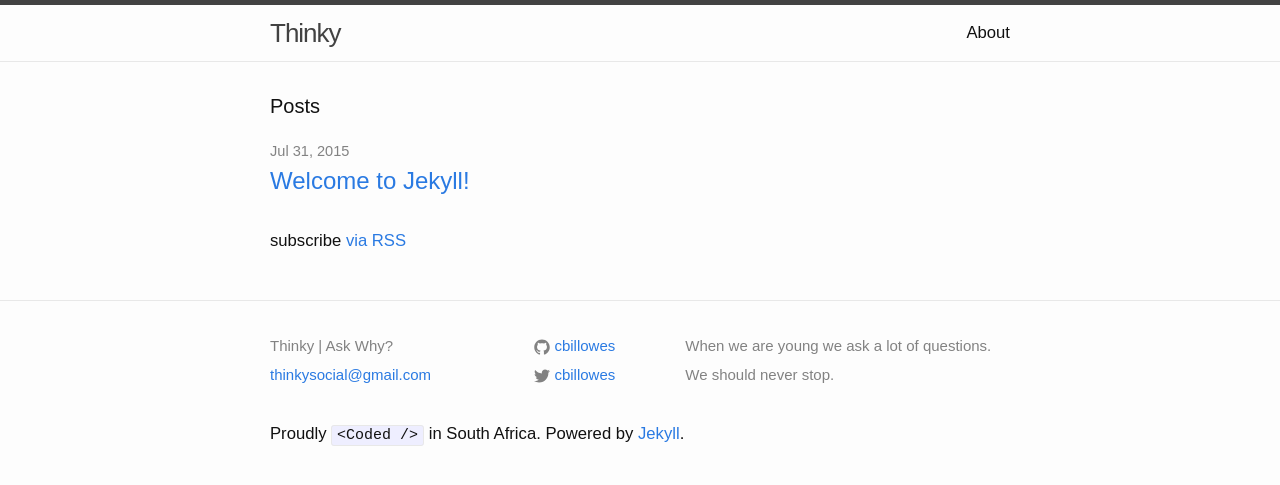
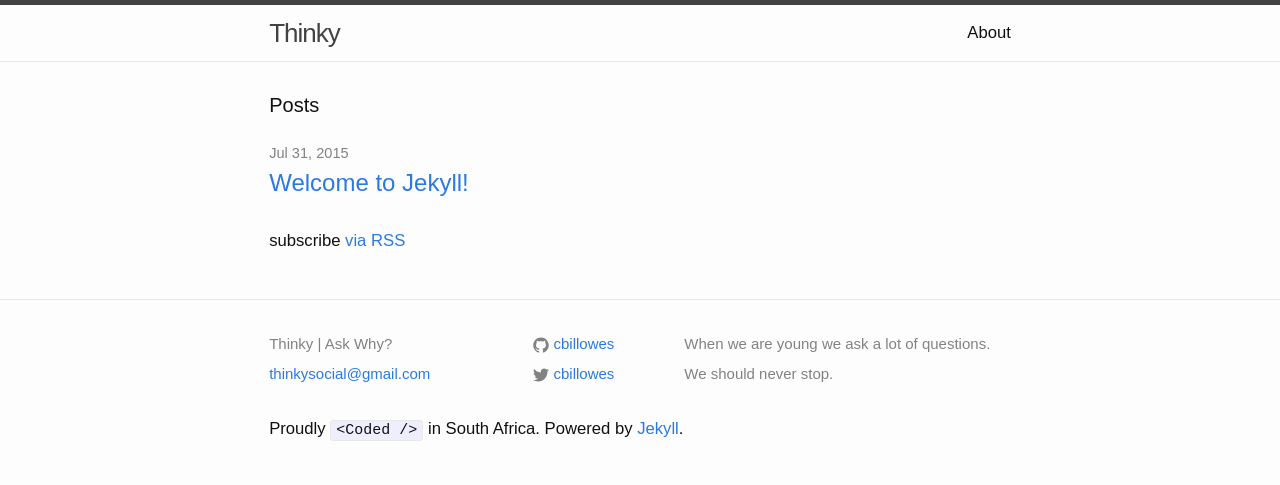
Before and after one commit to cbillowes/thinky, a Jekyll site: the page built from index.html, in a window 1280 px wide. Shown: the top 485 px of the page. Built offline with Jekyll 4.4.1, drawn with Linux system fonts in a browser that asks for light colours.

```diff
--- a/css/main.scss
+++ b/css/main.scss
@@ -7,7 +7,7 @@
 $small-font-size:  $base-font-size * 0.875;
 $base-line-height: 1.75em;
 
-$spacing-unit:     30px;
+$spacing-unit:     1.75em;
 
 $text-color:       #111;
 $background-color: #fdfdfd;
```
